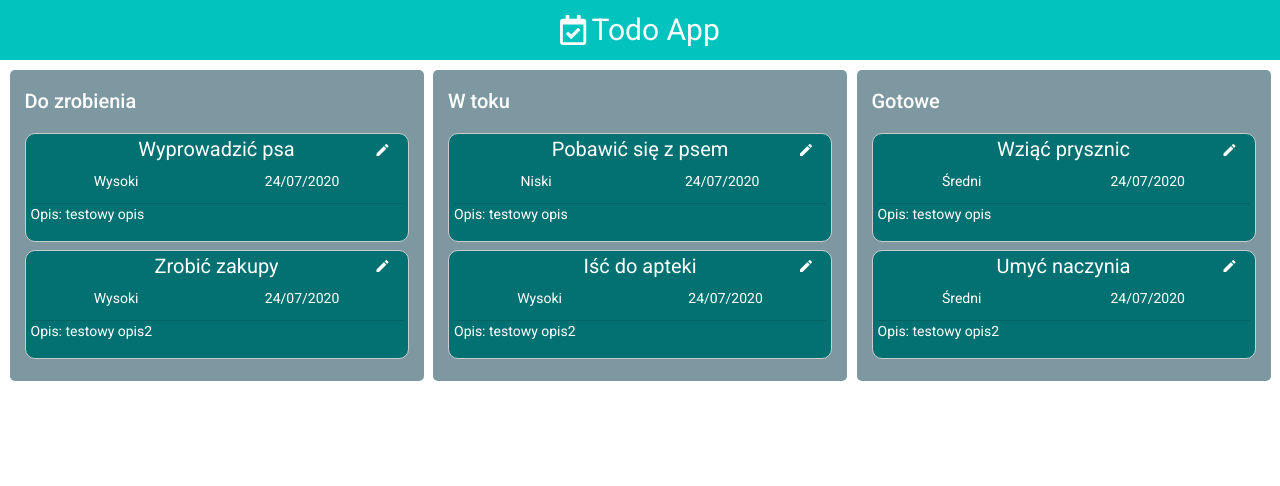
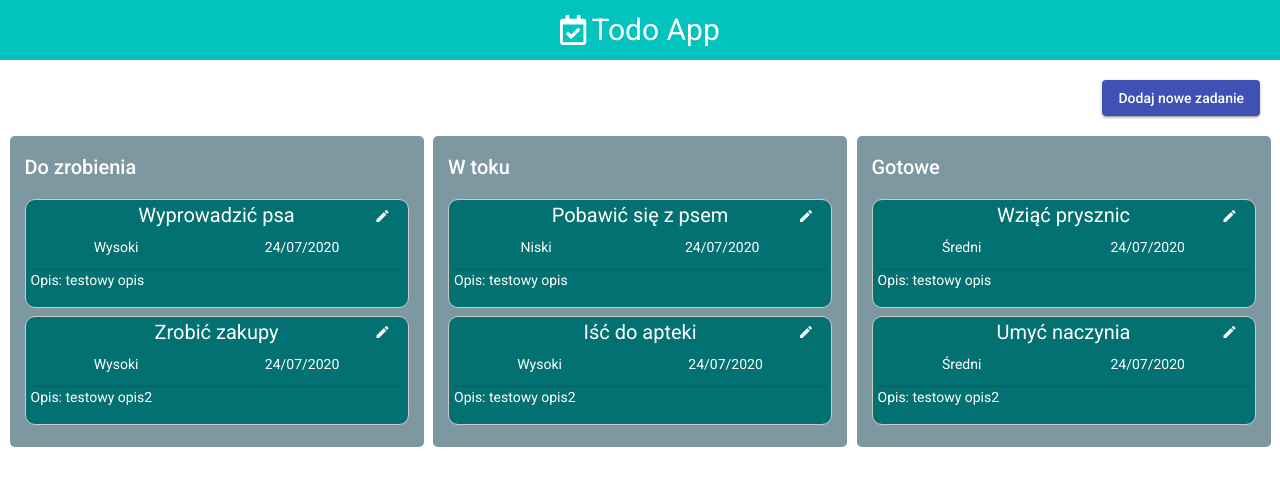
Before and after one commit to MR-98/TodoApp, an Angular app: page /home in a window 1280 px wide. Shown: the top 486 px of the page. Built offline with nearby package versions, Linux system fonts and the light colour scheme.

Commit message:
Adding new todos implemented

```diff
--- a/src/app/components/todo-list/todo-list.component.css
+++ b/src/app/components/todo-list/todo-list.component.css
@@ -49,6 +49,11 @@
   font-size: 16px;
 }
 
+.button-container {
+  float:right;
+  margin: 20px;
+}
+
 .cdk-drag-preview {
   box-sizing: border-box;
   box-shadow: 0 5px 5px -3px rgba(0, 0, 0, 0.2),
--- a/src/app/components/todo-list/todo-list.component.html
+++ b/src/app/components/todo-list/todo-list.component.html
@@ -1,3 +1,6 @@
+<div class="button-container">
+  <button mat-raised-button color="primary" (click)="addNewTask()">Dodaj nowe zadanie</button>
+</div>
 <div class="container">
   <div class="drag-container">
     <h2>Do zrobienia</h2>
@@ -16,8 +19,10 @@
           <p>{{item.priority}}</p>
           <p>24/07/2020</p>
         </div>
+        <div *ngIf="item.description.length !=0">
           <mat-divider></mat-divider>
           <p>Opis: {{item.description}}</p>
+        </div>
       </div>
     </div>
   </div>
@@ -39,8 +44,10 @@
           <p>{{item.priority}}</p>
           <p>24/07/2020</p>
         </div>
+        <div *ngIf="item.description.length !=0">
           <mat-divider></mat-divider>
           <p>Opis: {{item.description}}</p>
+        </div>
       </div>
     </div>
   </div>
@@ -62,9 +69,11 @@
           <p>{{item.priority}}</p>
           <p>24/07/2020</p>
         </div>
+        <div *ngIf="item.description.length !=0">
           <mat-divider></mat-divider>
           <p>Opis: {{item.description}}</p>
         </div>
       </div>
     </div>
   </div>
+</div>
--- a/src/app/components/todo-list/todo-list.component.ts
+++ b/src/app/components/todo-list/todo-list.component.ts
@@ -1,7 +1,9 @@
-import { Component, OnInit } from '@angular/core';
+import {Component, OnInit} from '@angular/core';
 import {CdkDragDrop, moveItemInArray, transferArrayItem} from '@angular/cdk/drag-drop';
 import {Task} from '../../models/task';
 import {TodoService} from '../../services/todo.service';
+import {Status} from '../../models/status';
+import {Priority} from '../../models/priority';
 
 @Component({
   selector: 'app-todo-list',
@@ -34,4 +36,8 @@ export class TodoListComponent implements OnInit{
         event.currentIndex);
     }
   }
+
+  addNewTask() {
+    this.open.unshift(new Task('Tu wprowadź swoją nazwę', Status.Open, '', Priority.Medium));
+  }
 }
```
Lines whose indentation alone changed are shown as unchanged.
